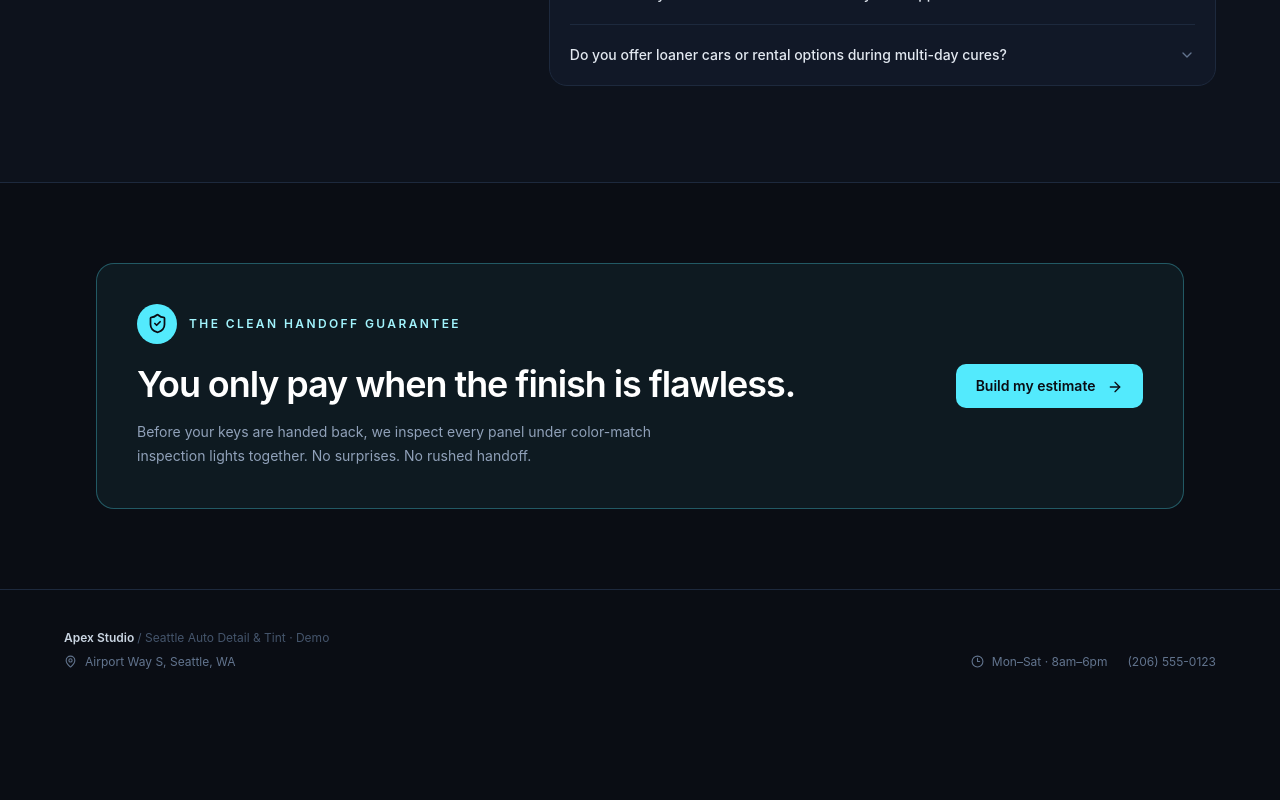
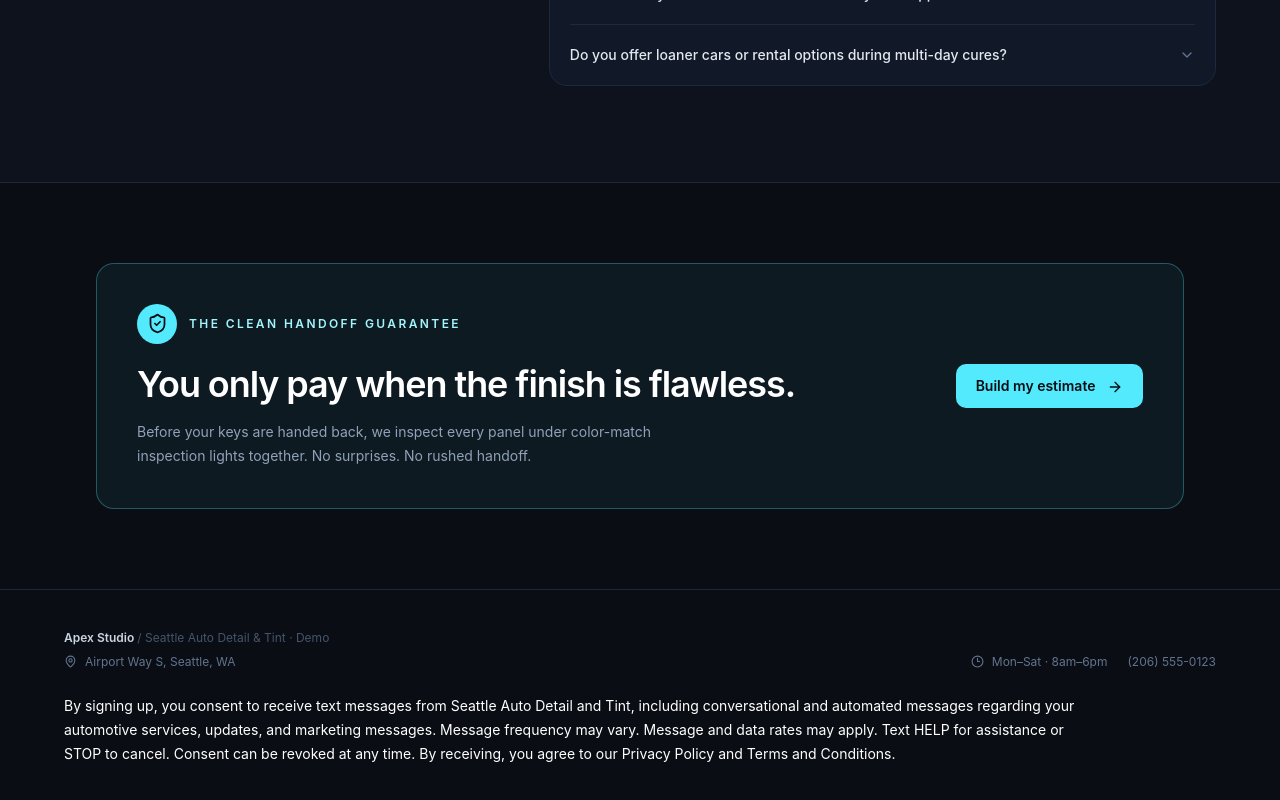
Before and after one commit to D8777/Ad-page-demo, a Next.js app: page / in a window 1280 px wide. Shown: the part 3071-3871 px from the top of the page. Before the commit the page ends 3781 px from the top, so only its background shows below. Built offline with nearby package versions, Linux system fonts and the light colour scheme.

Commit message:
feat: update footer with consent and contact info
Added detailed consent and contact info in the footer.

Co-authored-by: D8777 <190535498+D8777@users.noreply.github.com>

```diff
--- a/components/protection-engine.tsx
+++ b/components/protection-engine.tsx
@@ -38,7 +38,7 @@ export function ProtectionEngine() {
 
     <section className="mx-auto max-w-6xl px-5 py-16 lg:px-8 lg:py-20"><div className="rounded-2xl border border-cyan-300/30 bg-cyan-300/[.06] p-7 sm:p-10"><div className="grid gap-8 lg:grid-cols-[1fr_auto] lg:items-center"><div><div className="mb-5 flex items-center gap-3"><div className="grid size-10 place-items-center rounded-full bg-cyan-300 text-[#0a0d14]"><ShieldCheck size={21} /></div><p className="text-xs font-semibold uppercase tracking-[.2em] text-cyan-200">The clean handoff guarantee</p></div><h2 className="max-w-2xl text-3xl font-semibold tracking-[-.03em] text-white sm:text-4xl">You only pay when the finish is flawless.</h2><p className="mt-4 max-w-xl text-sm leading-6 text-slate-400">Before your keys are handed back, we inspect every panel under color-match inspection lights together. No surprises. No rushed handoff.</p></div><a href="#estimator" className="rounded-lg bg-cyan-300 px-5 py-3 text-center text-sm font-semibold text-[#0a0d14]">Build my estimate <ArrowRight className="ml-2 inline" size={16} /></a></div></div></section>
 
-    <footer className="border-t border-slate-800 px-5 py-10 lg:px-8"><div className="mx-auto flex max-w-6xl flex-col justify-between gap-5 text-xs text-slate-500 sm:flex-row"><div><p className="font-semibold text-slate-300">{siteConfig.shopName} <span className="font-normal text-slate-600">/ {siteConfig.descriptor}</span></p><p className="mt-2 flex items-center gap-2"><MapPin size={13} /> {siteConfig.location}</p></div><div className="flex gap-5 sm:items-end"><span className="flex items-center gap-2"><Clock3 size={13} /> Mon–Sat · 8am–6pm</span><span>{siteConfig.phone}</span></div></div></footer>
+    <footer className="border-t border-slate-800 px-5 py-10 lg:px-8"><div className="mx-auto flex max-w-6xl flex-col gap-6 text-xs text-slate-500"><div className="flex flex-col justify-between gap-5 sm:flex-row"><div><p className="font-semibold text-slate-300">{siteConfig.shopName} <span className="font-normal text-slate-600">/ {siteConfig.descriptor}</span></p><p className="mt-2 flex items-center gap-2"><MapPin size={13} /> {siteConfig.location}</p></div><div className="flex gap-5 sm:items-end"><span className="flex items-center gap-2"><Clock3 size={13} /> Mon–Sat · 8am–6pm</span><span>{siteConfig.phone}</span></div></div><p className="max-w-5xl text-sm leading-6 text-white">By signing up, you consent to receive text messages from Seattle Auto Detail and Tint, including conversational and automated messages regarding your automotive services, updates, and marketing messages. Message frequency may vary. Message and data rates may apply. Text HELP for assistance or STOP to cancel. Consent can be revoked at any time. By receiving, you agree to our Privacy Policy and Terms and Conditions.</p></div></footer>
   </main>
 }
 
```
